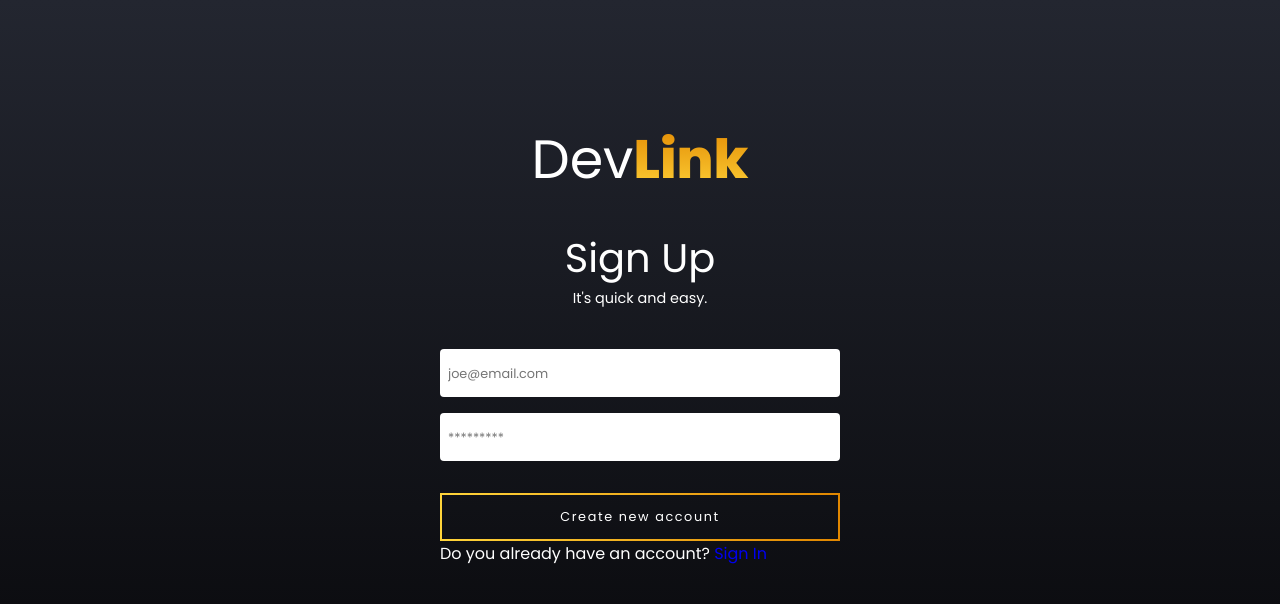
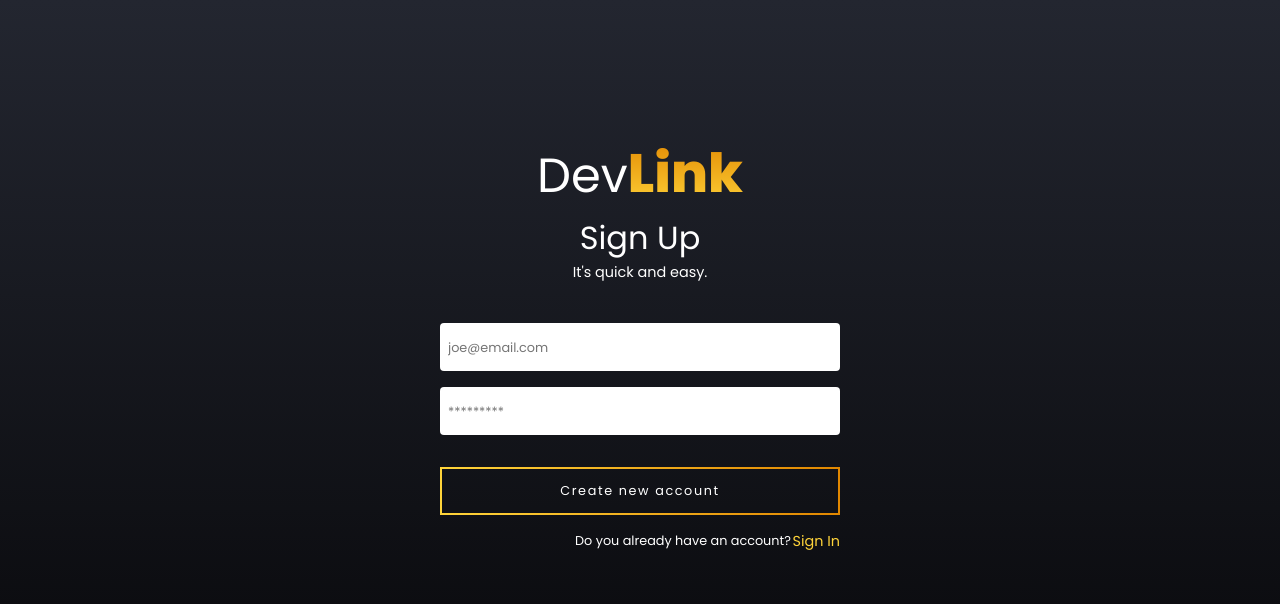
Before and after one commit to paulomiguelJS/devlink, a React (Vite) app: page /signup in a window 1280 px wide. Shown: the top 604 px of the page. Built offline with nearby package versions, Linux system fonts and the light colour scheme.

Commit message:
Admin page had the styles changed;  Sign in Link fixed and styled changed

```diff
--- a/src/components/Logo/styles.js
+++ b/src/components/Logo/styles.js
@@ -2,9 +2,8 @@ import styled from "styled-components";
 
 export const LogoLink = styled.h1`
   margin-top: 44px;
-  margin-bottom: 28px;
 
-  font-size: 54px;
+  font-size: 3rem;
   color: #fff;
 
   span {
--- a/src/pages/Admin/styles.js
+++ b/src/pages/Admin/styles.js
@@ -6,6 +6,7 @@ export const Container = styled.div`
   flex-direction: column;
 
   min-height: 100vh;
+
   padding: 0 0 1rem 0;
 
   h2 {
@@ -57,10 +58,42 @@ export const Container = styled.div`
 
 export const FormContainer = styled.form`
   display: flex;
-  align-content: center;
   flex-direction: column;
-  width: 100%;
-  max-width: 600px;
+
+  width: 80%;
+  max-width: 400px;
+
+  color: #fff;
+
+  button {
+    display: flex;
+    align-items: center;
+    justify-content: center;
+    letter-spacing: 0.1rem;
+    font-size: 0.8rem;
+
+    width: 500px;
+    max-width: 100%;
+    height: 3rem;
+
+    margin-top: 1rem;
+    padding: 0 2rem;
+    background-color: transparent;
+    color: #fff;
+
+    border-radius: 4px;
+    border-image: linear-gradient(to right, #ffd43a, #e18700) 1;
+
+    transition: border 0.5s;
+
+    &:hover {
+      border-image: linear-gradient(to right, #d10000, #ffd43a) 1;
+    }
+
+    svg {
+      margin-left: 1rem;
+    }
+  }
 
   label {
     color: #fff;
@@ -72,32 +105,14 @@ export const FormContainer = styled.form`
   section {
     display: flex;
     margin: 1rem 0;
-
-    gap: 2rem;
+    justify-content: space-between;
 
     div > input {
       margin-left: 1rem;
     }
   }
 
-  button {
-    display: flex;
-    align-items: center;
-    justify-content: center;
 
-    height: 2.2rem;
-    margin-top: 1rem;
-
-    background-color: #3267ff;
-    color: #fff;
-
-    border-radius: 4px;
-    border: #3267ff;
-
-    svg {
-      margin-left: 1rem;
-    }
-  }
 `;
 
 export const Preview = styled.div`
--- a/src/pages/Login/SignUp/styles.js
+++ b/src/pages/Login/SignUp/styles.js
@@ -13,15 +13,15 @@ export const Container = styled.div`
 
   color: #fff;
 
-  h2{
-    font-size: 2.5rem;
+  h2 {
+    font-size: 2rem;
   }
   strong {
     margin-bottom: 2.5rem;
     font-size: 0.9rem;
-
   }
 `;
+
 export const FormContainer = styled.form`
   display: flex;
   flex-direction: column;
@@ -59,4 +59,30 @@ export const FormContainer = styled.form`
     svg {
       margin-right: 1rem;
     }
-  }`
+  }
+
+  span {
+      display: flex;
+      align-items: center;
+      justify-content: flex-end;
+      gap: 0.1rem;
+
+      margin-top: 1rem;
+
+      font-size: 0.8rem;
+
+      a {
+        color: #ffd43a;
+        transition: color 0.5s;
+        font-size: 0.9rem;
+
+        &:visited {
+          text-decoration: none;
+        }
+
+        &:hover {
+          color: #e18700;
+        }
+      }
+    }
+`;
```
